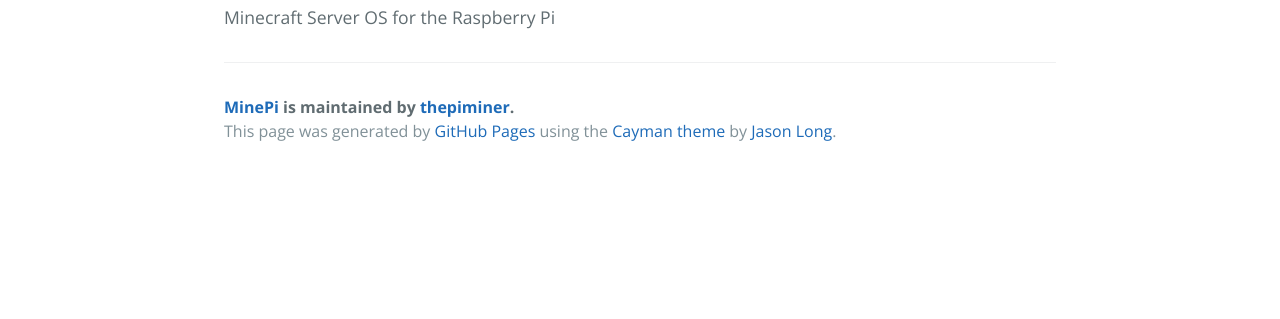
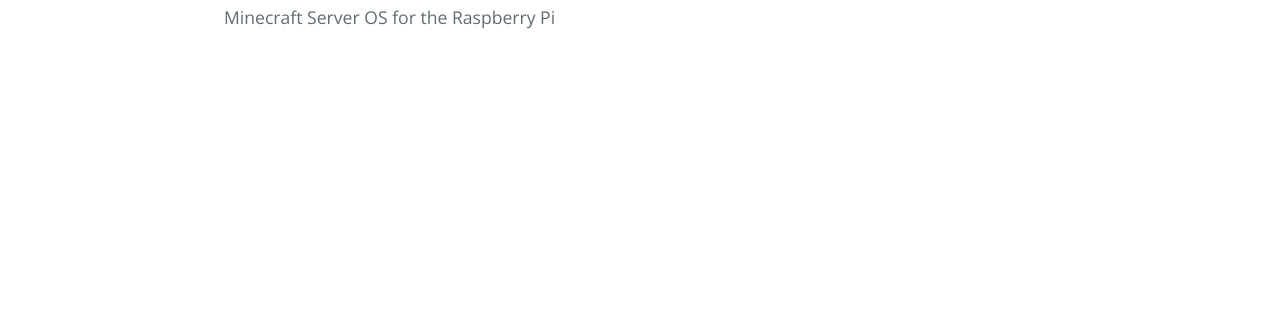
Before and after one commit to thepiminer/minepi, a plain HTML site: page index.html in a window 1280 px wide. Shown: the part 481-800 px from the top of the page. Drawn offline with nearby package versions, Linux system fonts and the light colour scheme.

Commit message:
Update index.html

```diff
--- a/index.html
+++ b/index.html
@@ -24,12 +24,6 @@
 
 <p>Minecraft Server OS for the Raspberry Pi</p>
 
-      <footer class="site-footer">
-        <span class="site-footer-owner"><a href="https://github.com/thepiminer/minepi">MinePi</a> is maintained by <a href="https://github.com/thepiminer">thepiminer</a>.</span>
-
-        <span class="site-footer-credits">This page was generated by <a href="https://pages.github.com">GitHub Pages</a> using the <a href="https://github.com/jasonlong/cayman-theme">Cayman theme</a> by <a href="https://twitter.com/jasonlong">Jason Long</a>.</span>
-      </footer>
-
     </section>
 
 
```
